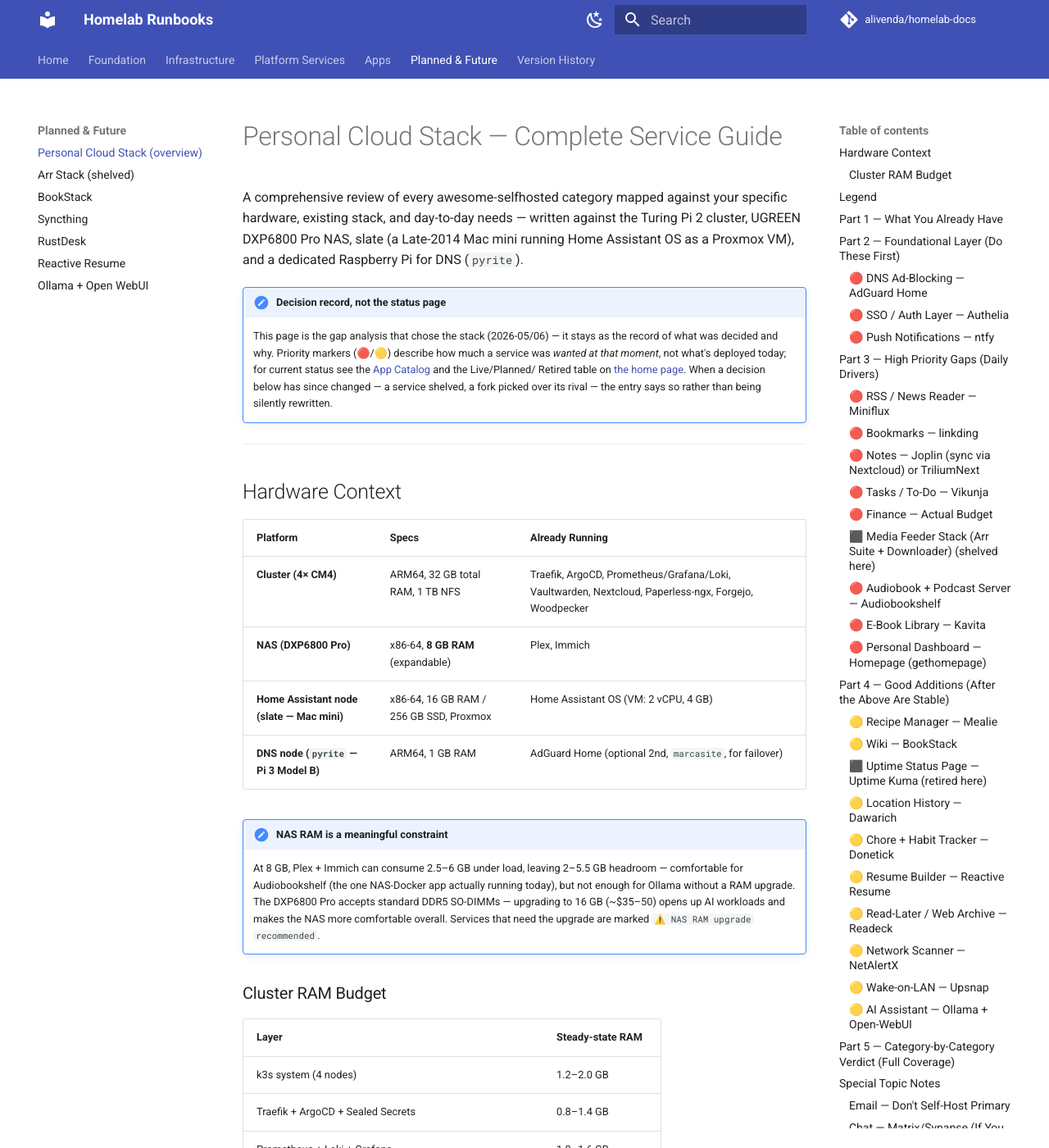
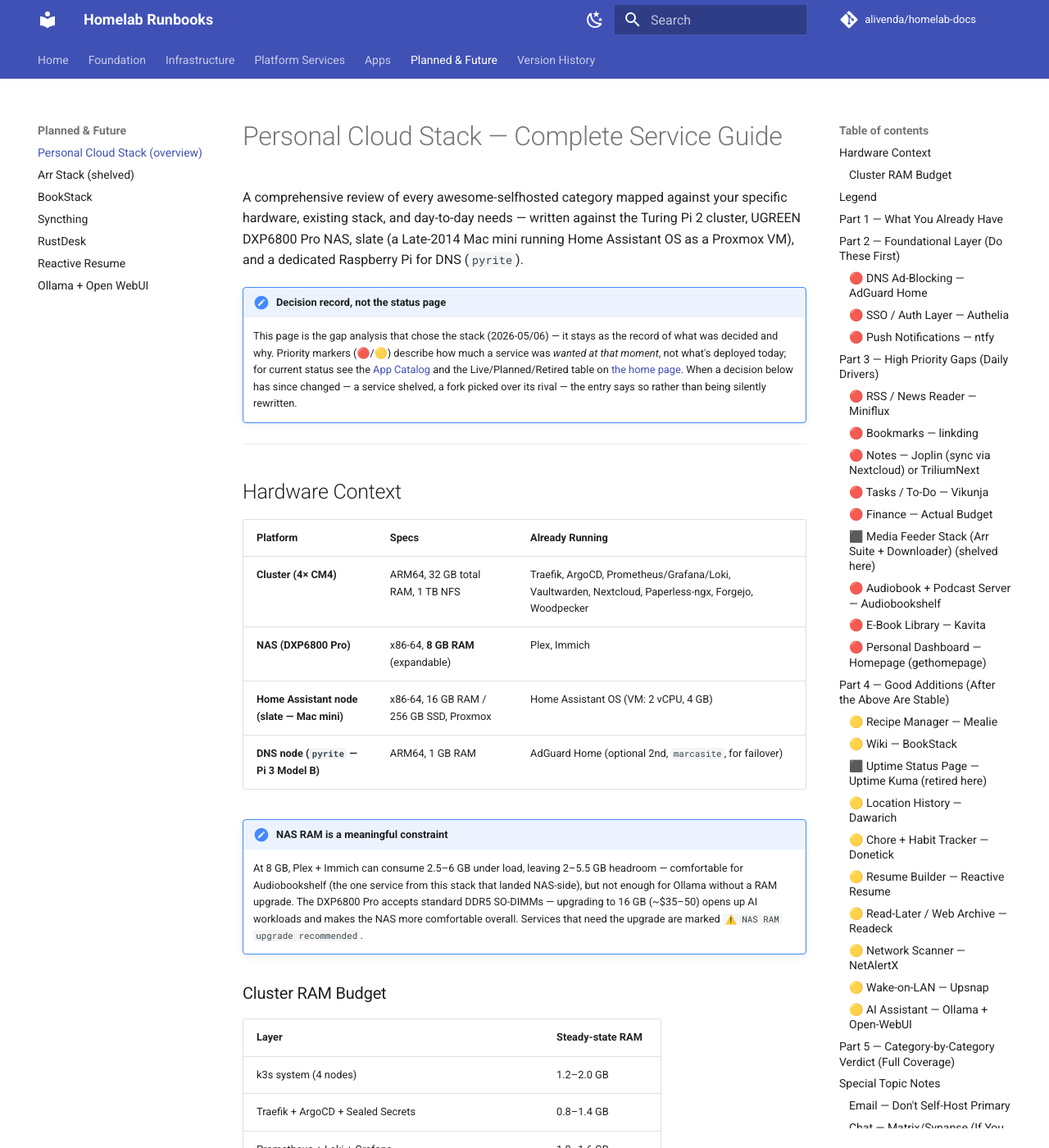
Before and after one commit to alivenda/homelab-docs, an MkDocs documentation site: the page built from docs/personal-cloud-stack.md, in a window 1280 px wide and 1400 px high. Shown: the whole window at 82% size. Built offline with MkDocs 1.6.1 and Material for MkDocs 9.7.7, drawn with Linux system fonts in a browser that asks for light colours; comment, search, counter and statistics services are not loaded.

Commit message:
Fix the ABS parenthetical and the banner line-wrap
Plex and Immich are also NAS-Docker apps, so 'the one NAS-Docker app
actually running today' misidentified Audiobookshelf; and the wrapped
'Live/Planned/ Retired' rendered with a stray space.

```diff
--- a/docs/personal-cloud-stack.md
+++ b/docs/personal-cloud-stack.md
@@ -6,10 +6,10 @@ A comprehensive review of every awesome-selfhosted category mapped against your
     This page is the gap analysis that chose the stack (2026-05/06) — it stays as
     the record of what was decided and why. Priority markers (🔴/🟡) describe how
     much a service was *wanted at that moment*, not what's deployed today; for
-    current status see the [App Catalog](apps-catalog.md) and the Live/Planned/
-    Retired table on [the home page](index.md). When a decision below has since
-    changed — a service shelved, a fork picked over its rival — the entry says so
-    rather than being silently rewritten.
+    current status see the [App Catalog](apps-catalog.md) and the
+    Live/Planned/Retired table on [the home page](index.md). When a decision
+    below has since changed — a service shelved, a fork picked over its rival —
+    the entry says so rather than being silently rewritten.
 
 ---
 
@@ -24,8 +24,8 @@ A comprehensive review of every awesome-selfhosted category mapped against your
 
 !!! note "NAS RAM is a meaningful constraint"
     At 8 GB, Plex + Immich can consume 2.5–6 GB under load, leaving 2–5.5 GB
-    headroom — comfortable for Audiobookshelf (the one NAS-Docker app actually
-    running today), but not enough for Ollama without a RAM upgrade. The
+    headroom — comfortable for Audiobookshelf (the one service from this stack
+    that landed NAS-side), but not enough for Ollama without a RAM upgrade. The
     DXP6800 Pro accepts standard DDR5 SO-DIMMs — upgrading to 16 GB (~$35–50)
     opens up AI workloads and makes the NAS more comfortable overall. Services
     that need the upgrade are marked `⚠️ NAS RAM upgrade recommended`.
```
